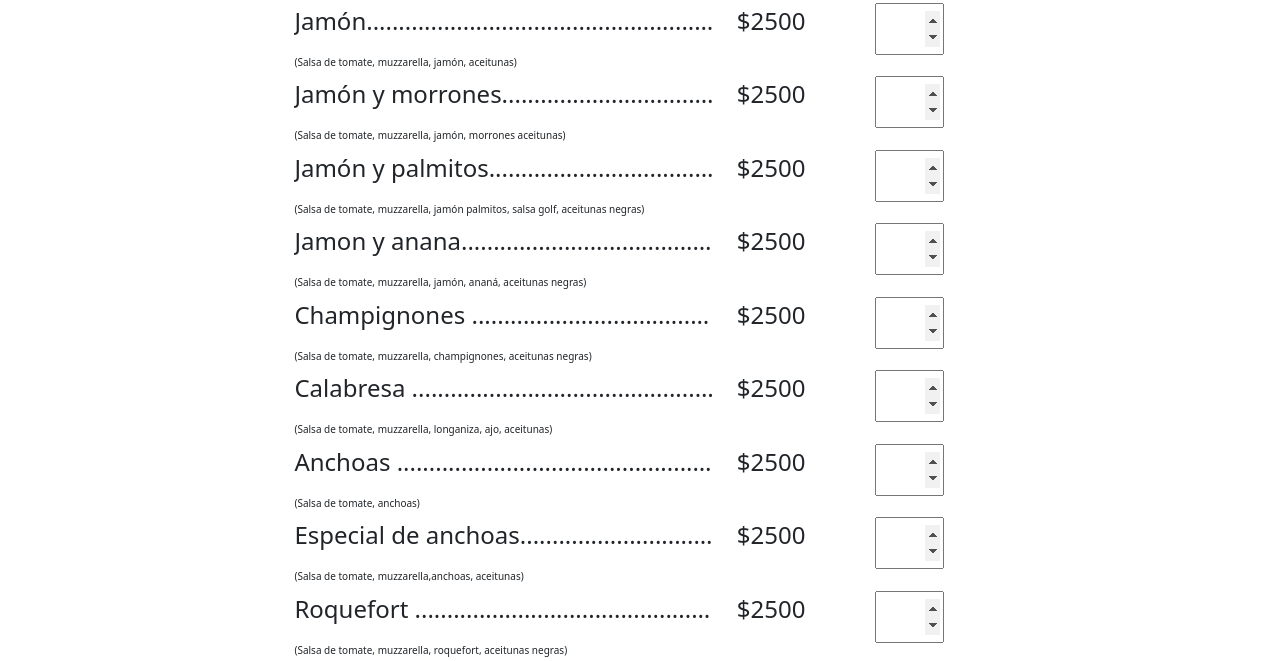
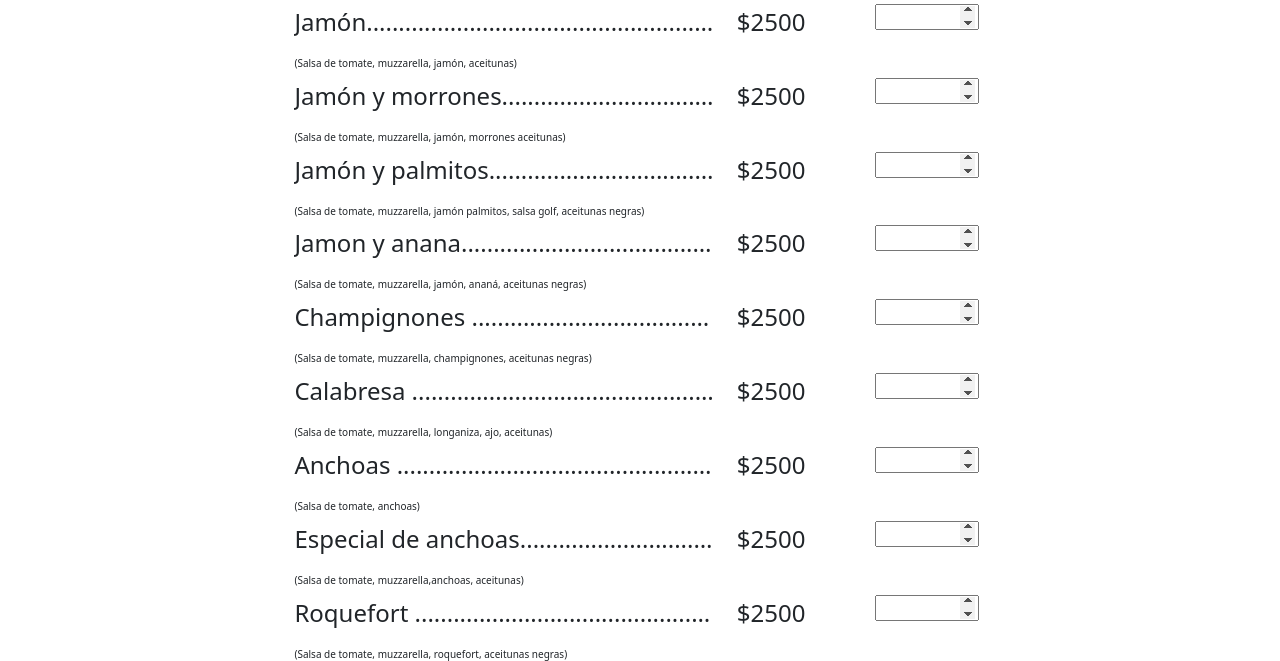
Before and after one commit to novettini/distintos, a plain HTML site: page index.html in a window 1280 px wide. Shown: the part 875-1536 px from the top of the page. Drawn offline with Linux system fonts and the light colour scheme.

Commit message:
Update style.css

```diff
--- a/style.css
+++ b/style.css
@@ -1,4 +1,4 @@
-#direccion {
+ #direccion {
    margin-bottom: 2%;
  }
 
@@ -175,8 +175,20 @@
 
    #pizza {
      display: grid;
-     grid-template-columns: repeat(1, 64% 20% 10%);
+     grid-template-columns: repeat(1, 64% 20% 15%);
    }
+
+   #empanada {
+     display: grid;
+     grid-template-columns: repeat(1, 60% 20% 15%);
+   }
+
+   input {
+     width: 100%;
+     height: 50%;
+     min-height: 6%;
+   }
+
  }
 
  @media only screen and (max-width: 650px) {
@@ -233,9 +245,7 @@
      max-width: 80%;
      margin-bottom: 16%;
      margin-top: 4%;
-
    }
-
 
    #coment {
      grid-column: 1 / span 3 !important;
@@ -258,8 +268,6 @@
 
    .info {
      width: 58%;
-
-     /* max-height: 10%; */
    }
 
    #empanada {
@@ -274,6 +282,5 @@
      font-size: x-large;
      /* justify-content: center; */
      align-items: baseline;
-
    }
  }
```
